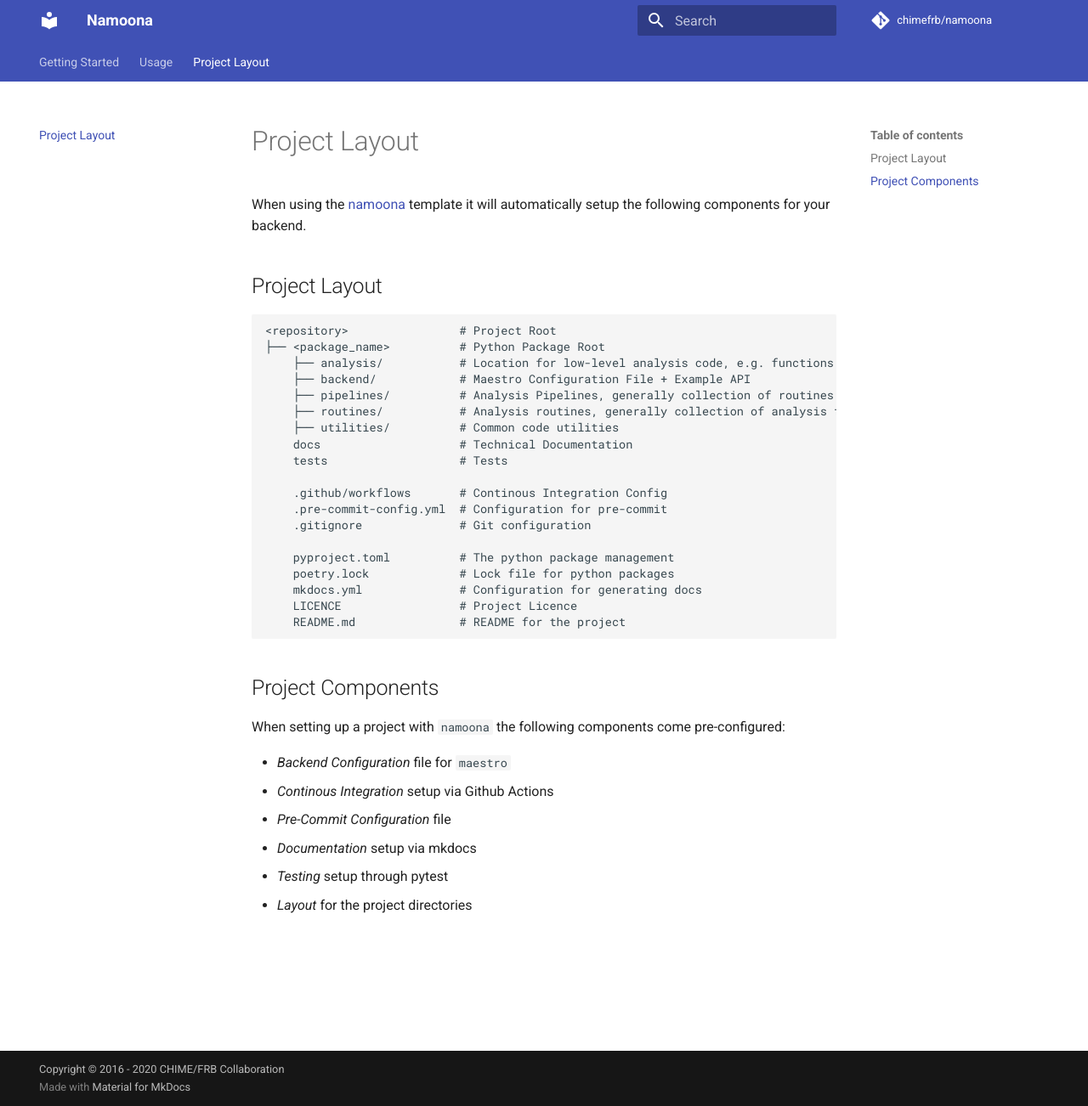
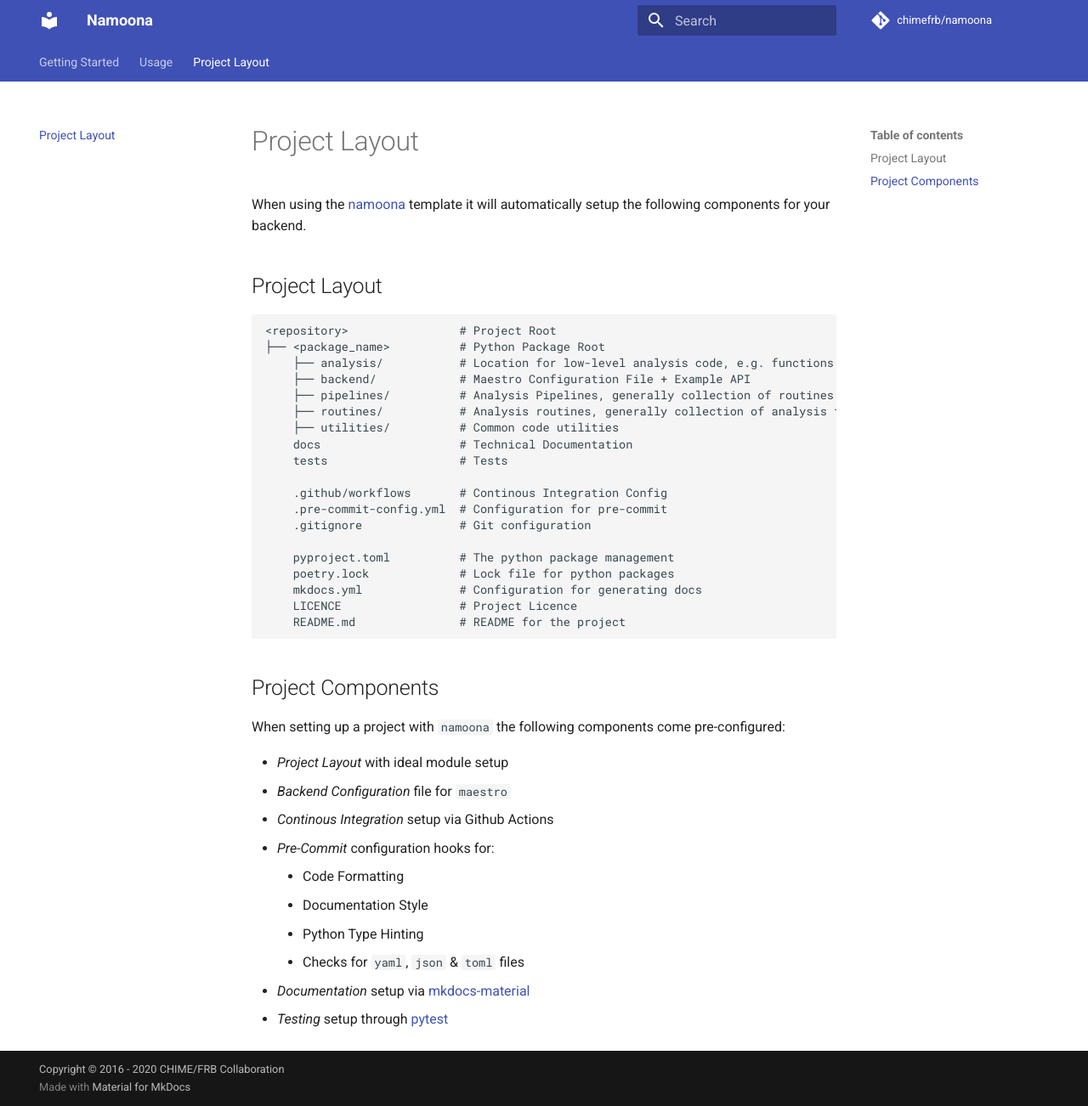
Before and after one commit to CHIMEFRB/namoona, an MkDocs documentation site: the page built from docs/project.md, in a window 1280 px wide and 1302 px high. Shown: the whole window at 85% size. Built offline with MkDocs 1.6.1 and Material for MkDocs 9.7.7, drawn with Linux system fonts in a browser that asks for light colours; comment, search, counter and statistics services are not loaded.

Commit message:
Updated documentation. -SB

```diff
--- a/docs/project.md
+++ b/docs/project.md
@@ -26,9 +26,13 @@ the following components for your backend.
 ## Project Components
 When setting up a project with `namoona` the following components come pre-configured:
 
+  - *Project Layout* with ideal module setup
   - *Backend Configuration* file for `maestro`
   - *Continous Integration* setup via Github Actions
-  - *Pre-Commit Configuration* file
-  - *Documentation* setup via mkdocs
-  - *Testing* setup through pytest
-  - *Layout* for the project directories
+  - *Pre-Commit* configuration hooks for:
+    - Code Formatting
+    - Documentation Style
+    - Python Type Hinting
+    - Checks for `yaml`, `json` & `toml` files
+  - *Documentation* setup via [mkdocs-material](https://squidfunk.github.io/mkdocs-material/getting-started/)
+  - *Testing* setup through [pytest](https://docs.pytest.org/en/stable/)
```
Also changed, not shown: docs/index.md (+2 -4 lines), docs/usage.md (+9 -6 lines).
